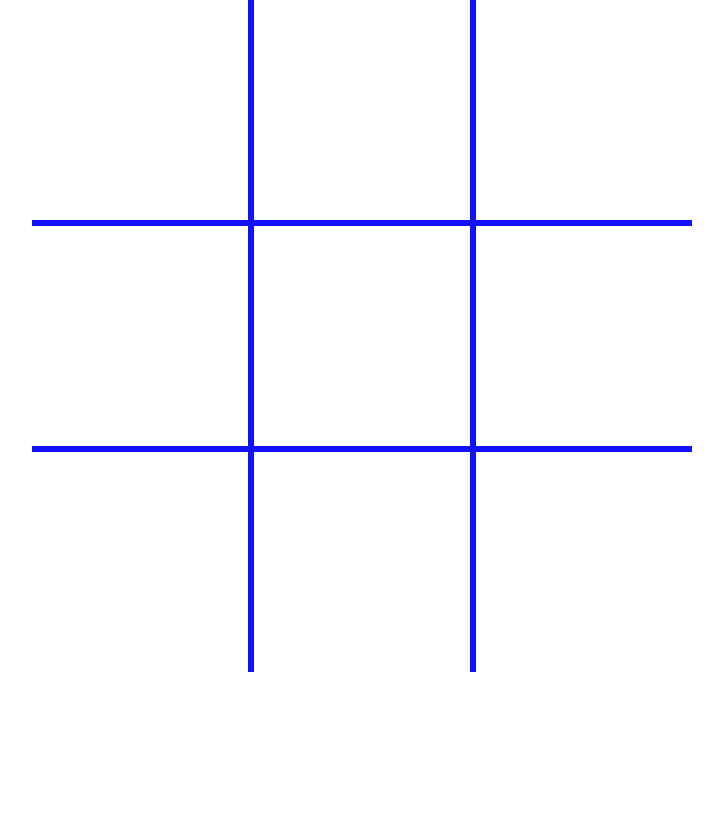
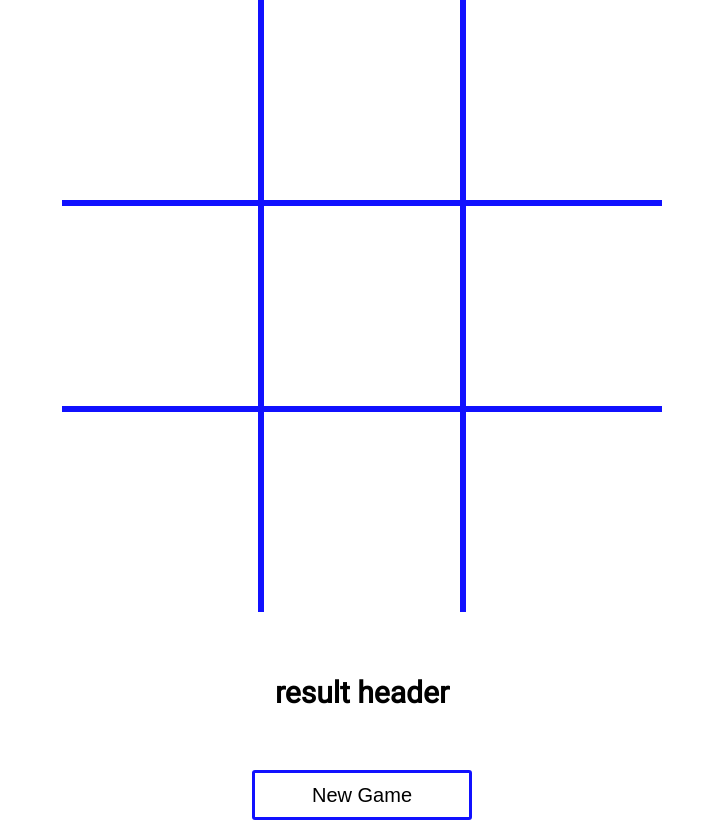
Before and after one commit to jyeharry/project0, a plain HTML site: page index.html in a window 1280 px wide. Shown: the whole page, without its empty margins (278-1001 px from the left). Drawn offline with Linux system fonts and the light colour scheme.

Commit message:
tweaked a few things

```diff
--- a/css/style.css
+++ b/css/style.css
@@ -9,17 +9,42 @@ body {
 }
 
 #game-squares {
-  max-width: 660px;
-  max-height: 660px;
+  max-width: 600px;
+  max-height: 600px;
+  margin: 0 auto;
 }
 
 .row {
   display: flex;
 }
 
+#result {
+  margin-top: 75px;
+  margin-bottom: 60px;
+  font-size: 30px;
+  transition: 0.2s;
+}
+
+button {
+  width: 220px;
+  height: 50px;
+  margin: 0;
+  border: 3px solid #11f;
+  border-radius: 3px;
+  font-size: 20px;
+  background-color: white;
+  transition: 0.2s;
+}
+
+button:hover {
+  background-color: #11f;
+  color: white;
+  cursor: pointer;
+}
+
 .game-square {
-  width: 220px;
-  height: 220px;
+  width: 200px;
+  height: 200px;
   border: 3px solid #11f;
   color: green;
   font-size: 180px;
--- a/index.html
+++ b/index.html
@@ -8,6 +8,8 @@
     <script src="js/main.js"></script>
   </head>
   <body>
+
+
 
       <div id="game-squares">
         <div class="row">
@@ -27,7 +29,9 @@
         </div>
       </div>
 
-      <h2 id="result"></h2>
+      <h2 id="result">result header</h2>
+
+      <button type="button" name="new-game">New Game</button>
 
   </body>
 </html>
```
